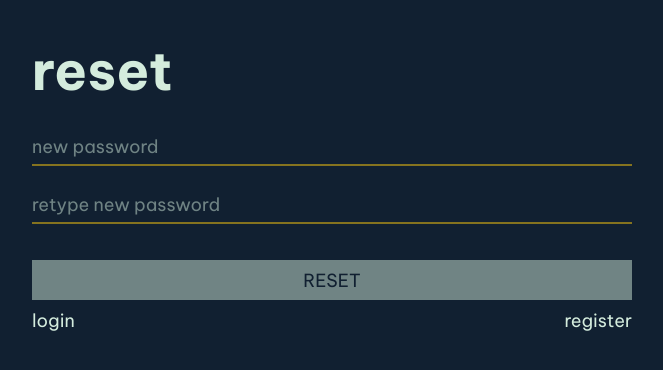
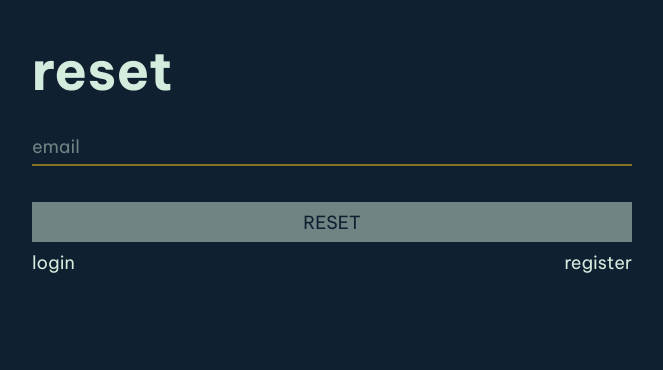
Before and after one commit to lusinger/getfit-app, an Angular app: page /reset in a window 1280 px wide. Shown: the top 370 px of the page, without its empty margins (308-971 px from the left). Built offline with nearby package versions, Linux system fonts and the light colour scheme.

Commit message:
Activate reset form

```diff
--- a/src/app/app.component.html
+++ b/src/app/app.component.html
@@ -1,4 +1,5 @@
 <div class="page-container dark">
-  <router-outlet></router-outlet>
+  <getfit-reset></getfit-reset>
+  <!-- <router-outlet></router-outlet> -->
   <getfit-scroll-up [styleClass]="'light'"></getfit-scroll-up>
 </div>
--- a/src/app/features/reset/reset.component.html
+++ b/src/app/features/reset/reset.component.html
@@ -1,6 +1,6 @@
 <div class="reset-container">
   <h1 getfitTypewriter initialText={{formTitle}} targetText="reset" class="reset-title light" (textChanged)="onTextChanged($event)">{{formTitle}}</h1>
-  <form *ngIf="false" [formGroup]="resetForm" class="reset-form" (ngSubmit)="onMailSubmit()">
+  <form *ngIf="true" [formGroup]="resetForm" class="reset-form" (ngSubmit)="onMailSubmit()">
     <label class="input-field light mt1">
       <input formControlName="mail" type="email" placeholder="email">
       <span>email</span>
@@ -8,7 +8,7 @@
     <p class="error-message mt1">{{errorMessage}}</p>
     <button [disabled]="!resetForm.valid" class="light mt1" type="submit">reset</button>
   </form>
-  <form *ngIf="true" [formGroup]="passwordForm" class="password-form" (ngSubmit)="onPasswordSubmit()">
+  <form *ngIf="false" [formGroup]="passwordForm" class="password-form" (ngSubmit)="onPasswordSubmit()">
     <label class="input-field light mt1">
       <input formControlName="password" type="password" placeholder="new password">
       <span>new password</span>
```
